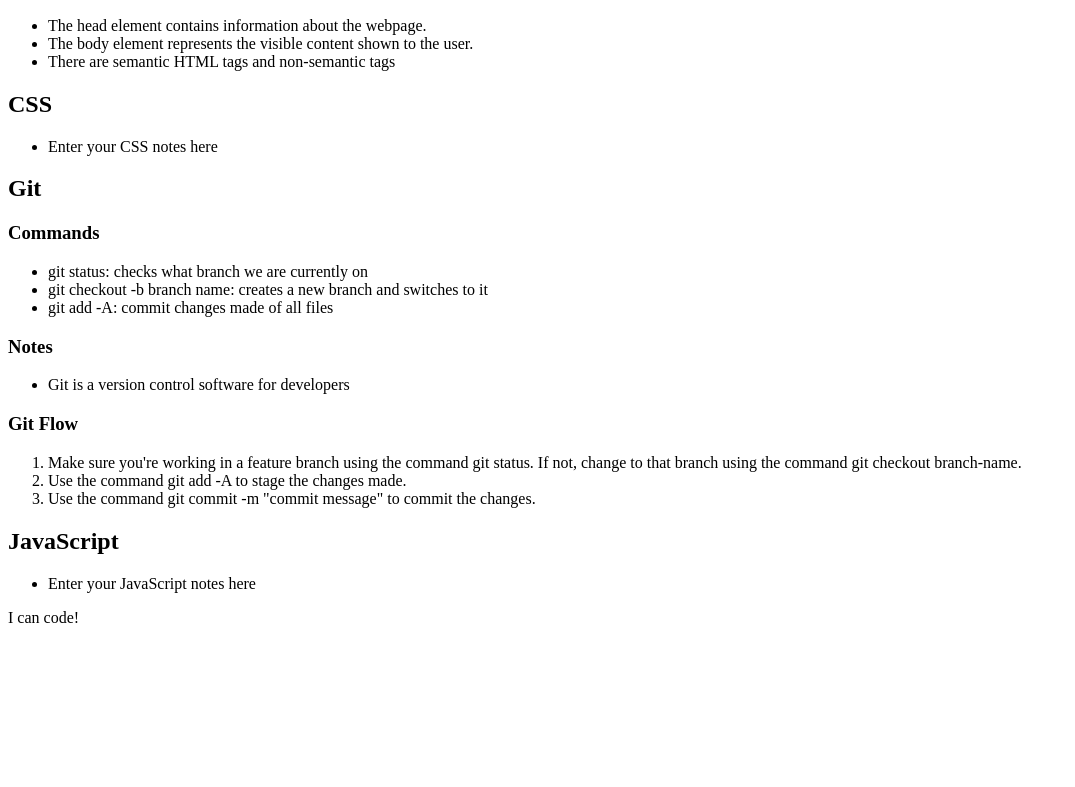
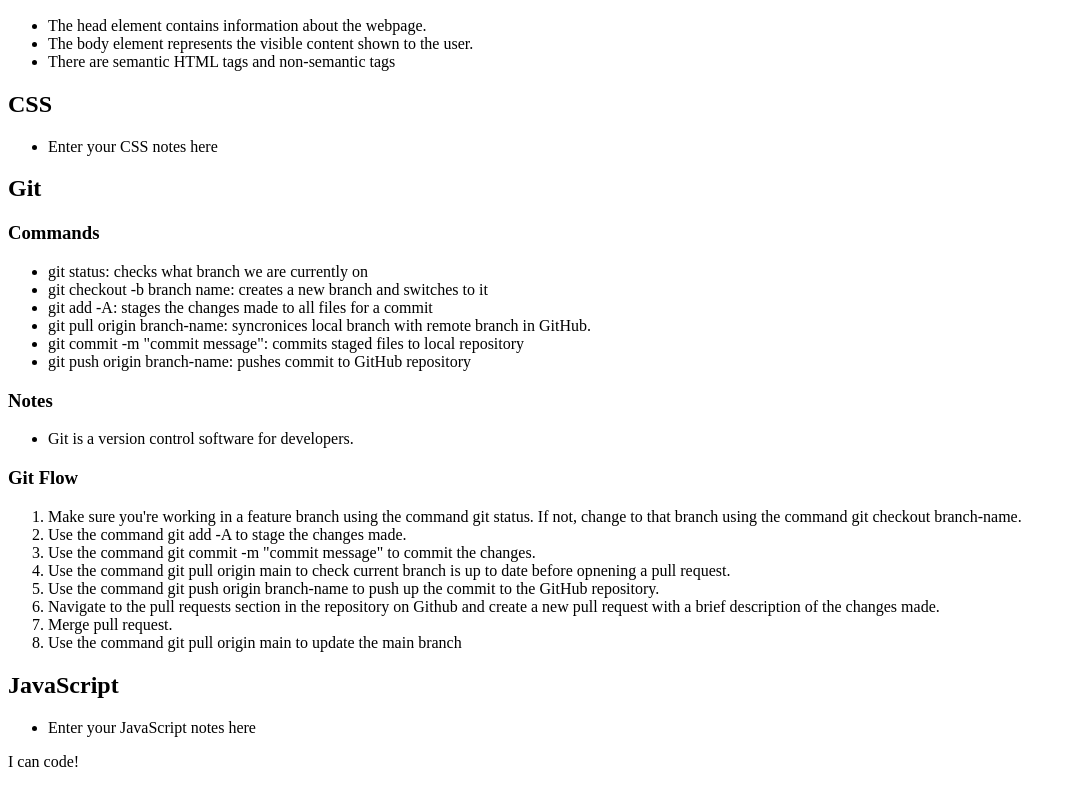
Before and after one commit to dvdfml/prework-study-guide, a plain HTML site: page index.html in a window 1280 px wide. Shown: the part 910-1697 px from the top of the page, without its empty margins (0-1075 px from the left). Before the commit the page ends 1553 px from the top, so only its background shows below. Drawn offline with Linux system fonts and the light colour scheme.

Commit message:
Add HTML code

```diff
--- a/index.html
+++ b/index.html
@@ -36,11 +36,14 @@
       <ul>
         <li>git status: checks what branch we are currently on</li>
         <li>git checkout -b branch name: creates a new branch and switches to it</li>
-        <li>git add -A: commit changes made of all files</li>
+        <li>git add -A: stages the changes made to all files for a commit</li>
+        <li>git pull origin branch-name: syncronices local branch with remote branch in GitHub.</li>
+        <li>git commit -m "commit message": commits staged files to local repository</li>
+        <li>git push origin branch-name: pushes commit to GitHub repository </li>
       </ul>
       <h3>Notes</h3>
       <ul>
-        <li>Git is a version control software for developers</li>
+        <li>Git is a version control software for developers.</li>
       </ul>
       <h3>Git Flow</h3>
       <ol>
@@ -48,6 +51,13 @@
           using the command git checkout branch-name.</li>
         <li>Use the command git add -A to stage the changes made.</li>
         <li>Use the command git commit -m "commit message" to commit the changes.</li>
+        <li>Use the command git pull origin main to check current branch is up to date before opnening a pull request.
+        </li>
+        <li>Use the command git push origin branch-name to push up the commit to the GitHub repository.</li>
+        <li>Navigate to the pull requests section in the repository on Github and create a new pull request with a brief
+          description of the changes made.</li>
+        <li>Merge pull request.</li>
+        <li>Use the command git pull origin main to update the main branch</li>
       </ol>
     </section>
 
```
